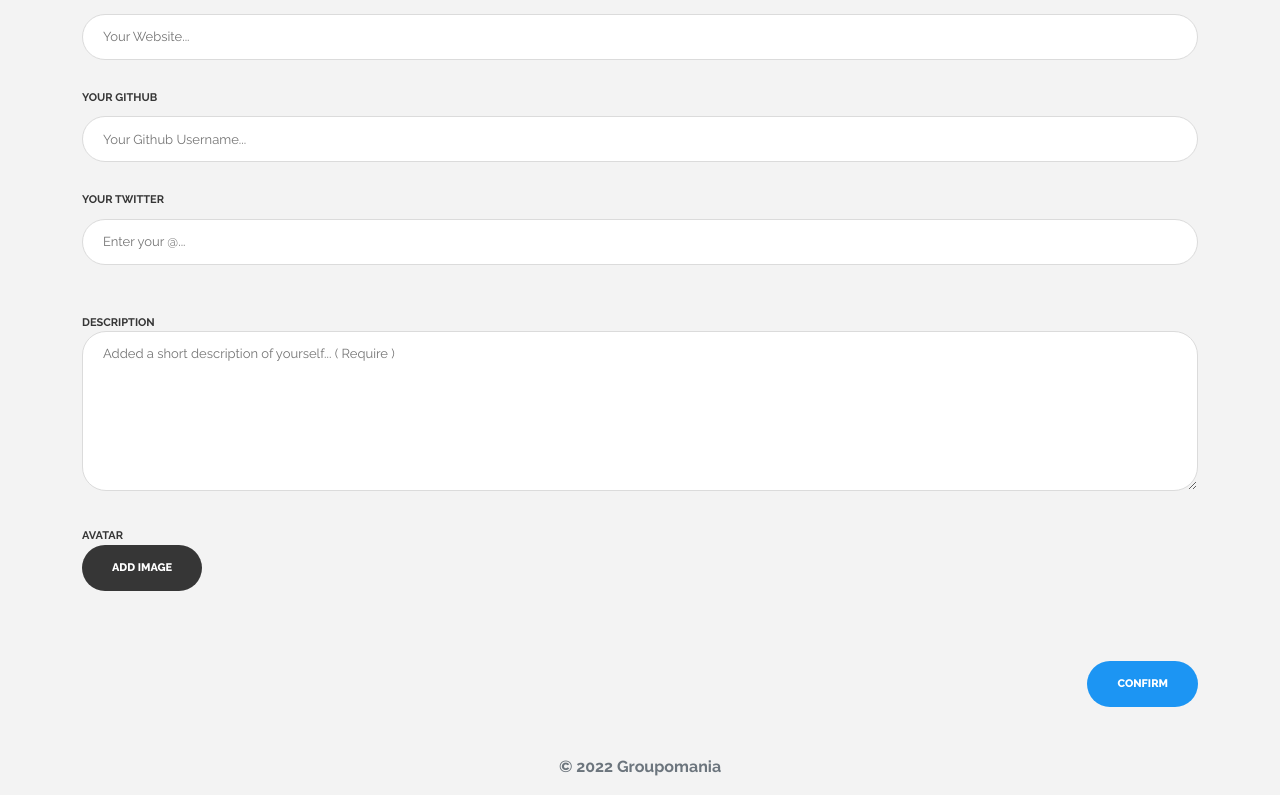
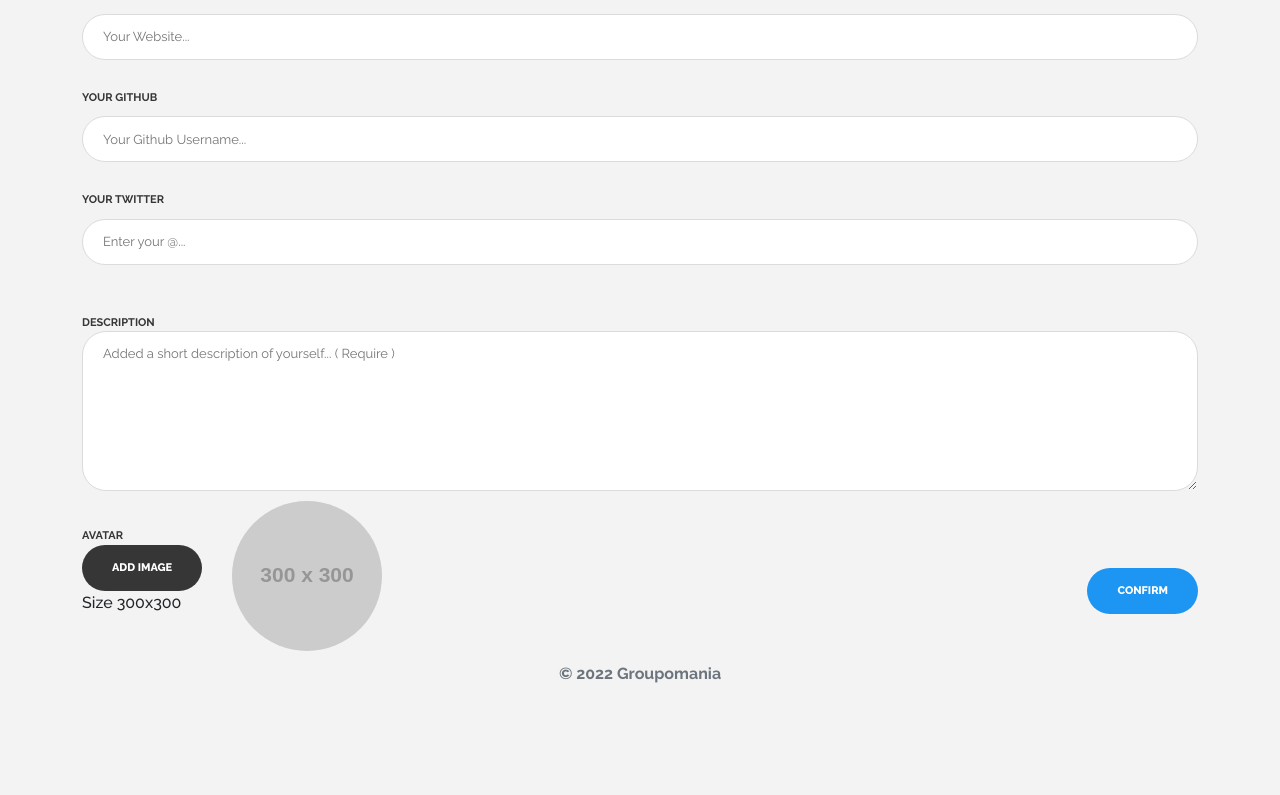
Before and after one commit to Vincent-Sniteur/Groupomania_front, a Vue app: page /new-profil in a window 1280 px wide. Shown: the part 393-1188 px from the top of the page. Built offline with nearby package versions, Linux system fonts and the light colour scheme.

Commit message:
Add Show avatar in edit & new profil

```diff
--- a/src/App.vue
+++ b/src/App.vue
@@ -3,7 +3,7 @@
 import Navbar from './components/UI/Navbar.vue';
 // Import Footer component
 import Footer from './components/UI/Footer.vue';
-
+// export app
 
 </script>
 
@@ -23,7 +23,7 @@
 
 
     <!-- Footer -->
-    <Footer />
+    <Footer> </Footer>
 
   </body>
 </template>
--- a/src/components/Messages/CreateMessage.vue
+++ b/src/components/Messages/CreateMessage.vue
@@ -19,8 +19,6 @@
             <input id="attach-file" type="file">
             <label for="attach-file" class="btn btn-dark rounded-pill">Add image</label>
         </div>
-
-
 </div>
 </template>
 
--- a/src/components/Pages/FormUser.vue
+++ b/src/components/Pages/FormUser.vue
@@ -43,12 +43,21 @@
             </div>
 
             <!-- User Avatar -->
-            <div class="form-item">
+            <div class="form-item position-absolute">
                 <label for="topic_description" class="rl-label">Avatar</label>
                 <input id="user-avatar" type="file">
                 <label for="user-avatar" class="rl-label button rounded-pill">Add image</label>
+                <p>Size 300x300</p>
+
+                <!-- Show Avatar -->
+                <div class="show-avatar">
+                  <img id="show-user-avatar" src="https://via.placeholder.com/300" alt="">
+                </div>
             </div>
           </div>
+
+
+
 
           <!-- BUTTONS -->
           <div class="form-actions right">
@@ -146,4 +155,14 @@
 .button:hover {
     background-color: #00c400;
 }
+.show-avatar {
+    position: relative;
+    left: 100%;
+    top: -130px;
+}
+.show-avatar img{
+    width: 150px;
+    height: 150px;
+    border-radius: 100px;
+}
 </style>
```
Also changed, not shown: src/components/Pages/ProfilPage.vue (+17 -3 lines).
